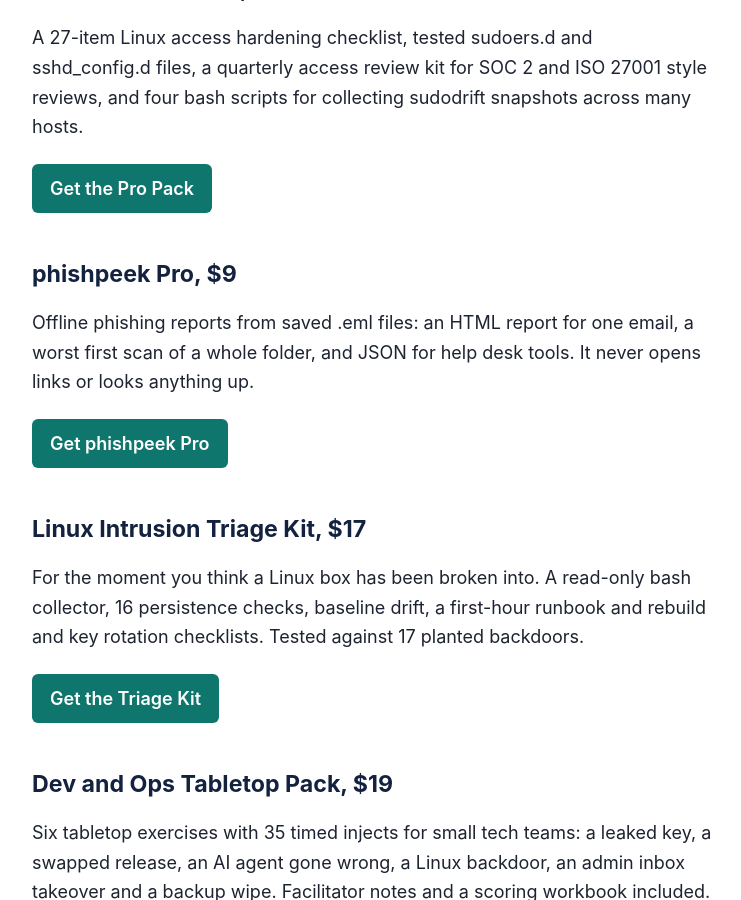
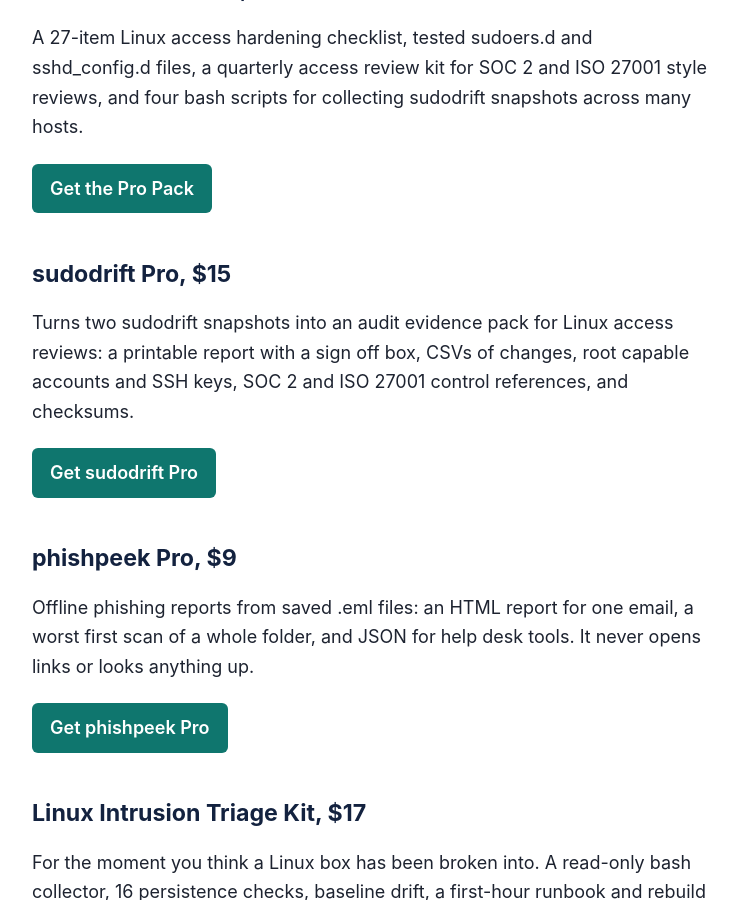
Before and after one commit to sudodrift/sudodrift.github.io, a Jekyll site: the page built from kits/index.md, in a window 1280 px wide and 900 px high, scrolled down 860 px. Shown: the whole window, without its empty margins (268-1009 px from the left). Built offline with Jekyll 4.4.1, drawn with Linux system fonts in a browser that asks for light colours.

Commit message:
Kits: add sudodrift Pro

```diff
--- a/kits/index.md
+++ b/kits/index.md
@@ -24,6 +24,12 @@
 A 27-item Linux access hardening checklist, tested sudoers.d and sshd_config.d files, a quarterly access review kit for SOC 2 and ISO 27001 style reviews, and four bash scripts for collecting sudodrift snapshots across many hosts.
 
 <div class="button-row"><a class="button" href="https://sudodrift.gumroad.com/l/cipiuh">Get the Pro Pack</a></div>
+
+## sudodrift Pro, $15
+
+Turns two sudodrift snapshots into an audit evidence pack for Linux access reviews: a printable report with a sign off box, CSVs of changes, root capable accounts and SSH keys, SOC 2 and ISO 27001 control references, and checksums.
+
+<div class="button-row"><a class="button" href="https://sudodrift.gumroad.com/l/yffuui">Get sudodrift Pro</a></div>
 
 ## phishpeek Pro, $9
 
```
